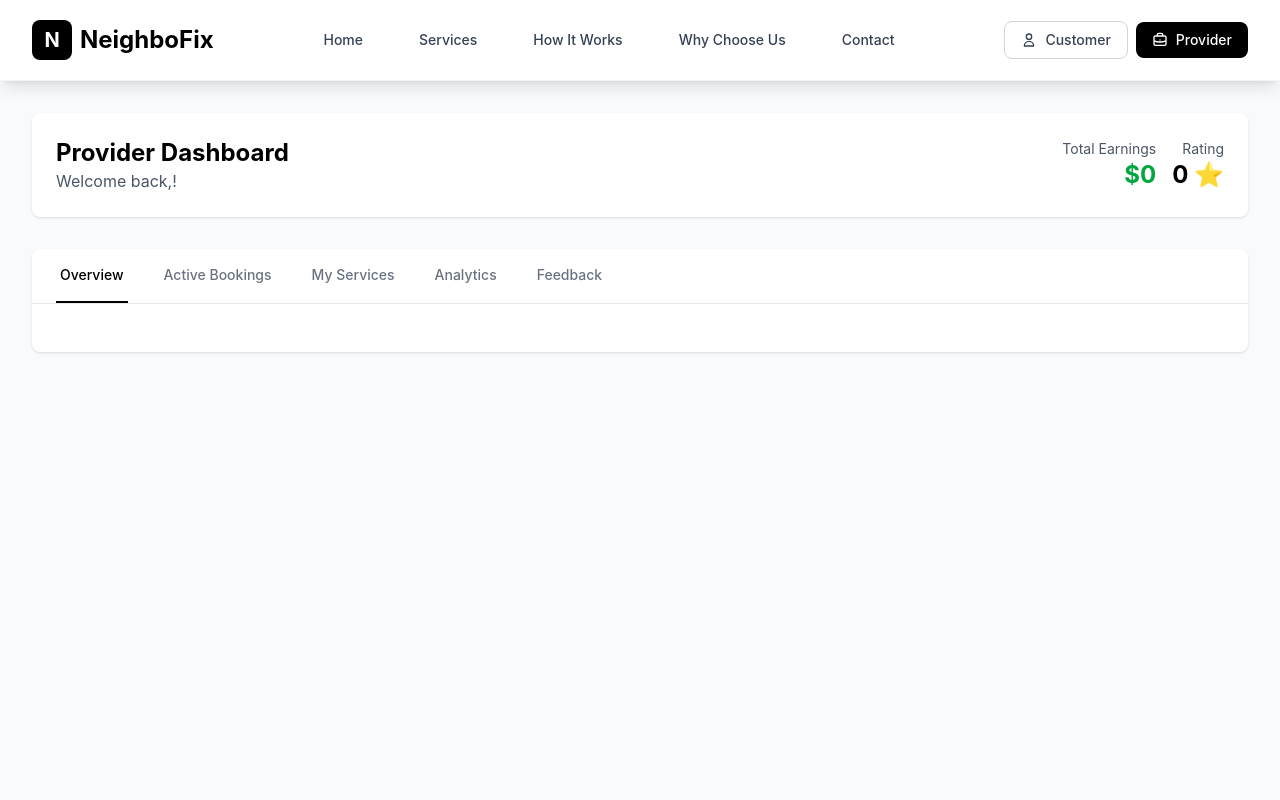
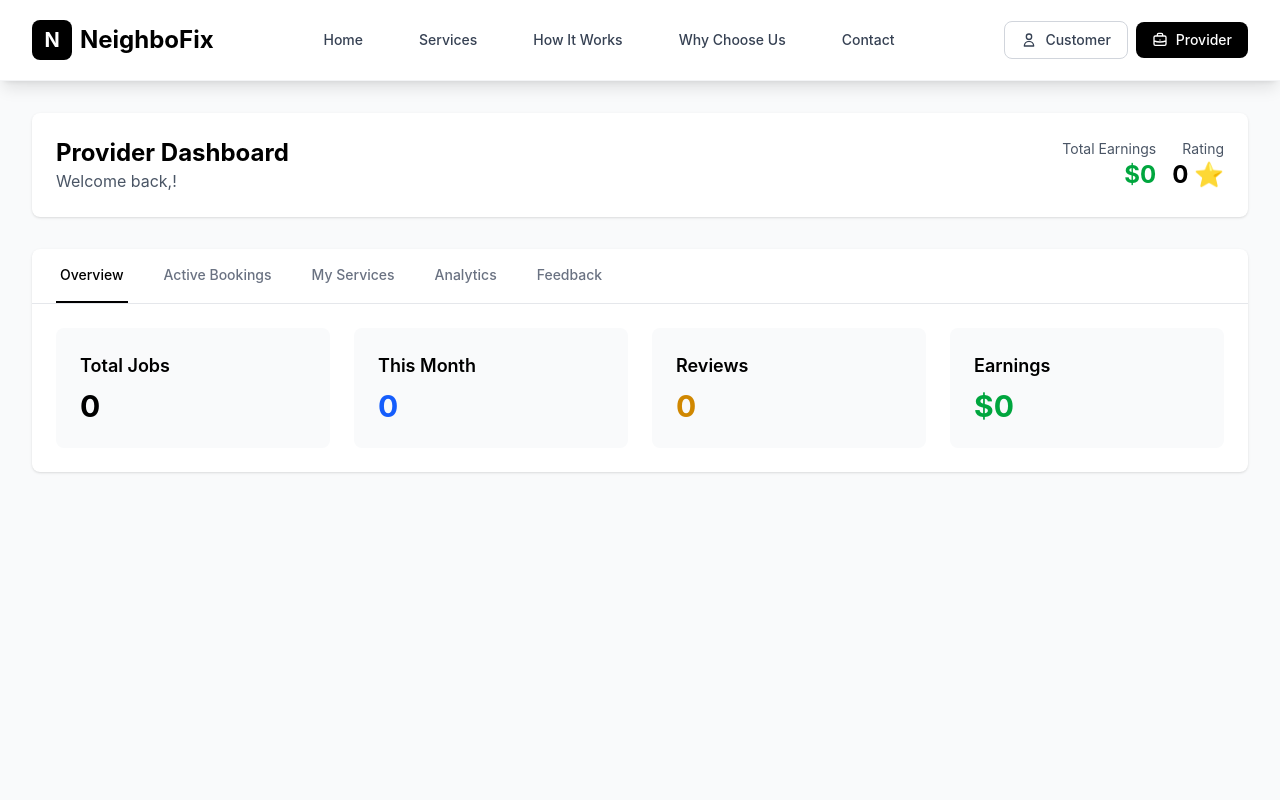
Before and after one commit to ARIngale/NeighboFix, a React (Vite) app in the folder Frontend/: page /provider-dashboard in a window 1280 px wide. Shown: the top 800 px of the page. Built offline with nearby package versions, Linux system fonts and the light colour scheme.

Commit message:
Overview tab created in ProviderDashboard page

```diff
--- a/Frontend/src/pages/ProviderDashboard.jsx
+++ b/Frontend/src/pages/ProviderDashboard.jsx
@@ -12,12 +12,8 @@ const ProviderDashboard = () => {
       basePrice: "",
       category: "",
     })
+    const [analytics, setAnalytics] = useState({})
 
-
-    const handleInputChange = (e) => {
-        const { name, value } = e.target
-        setServiceForm({ ...serviceForm, [name]: value })
-      }
 
       const handleServiceSubmit = (e) => {
         e.preventDefault(); // <-- Add this
@@ -88,7 +84,8 @@ const ProviderDashboard = () => {
               </div>
             </div>
           </div>
-                  {/* Navigation Tabs */}
+
+          {/* Navigation Tabs */}
         <div className="bg-white rounded-lg shadow-sm mb-8">
           <div className="border-b border-gray-200">
             <nav className="flex space-x-8 px-6">
@@ -115,8 +112,33 @@ const ProviderDashboard = () => {
           </div>
 
           <div className="p-6">
-             {/* Services Tab */}
-             {activeTab === "services" && (
+
+            {/* Overview*/}
+            {activeTab === "overview" && (
+              <div className="space-y-6">
+                <div className="grid grid-cols-1 md:grid-cols-4 gap-6">
+                  <div className="bg-gray-50 p-6 rounded-lg">
+                    <h3 className="text-lg font-semibold text-black mb-2">Total Jobs</h3>
+                    <p className="text-3xl font-bold text-black">{analytics.completedJobs || 0}</p>
+                  </div>
+                  <div className="bg-gray-50 p-6 rounded-lg">
+                    <h3 className="text-lg font-semibold text-black mb-2">This Month</h3>
+                    <p className="text-3xl font-bold text-blue-600">{analytics.monthlyBookings || 0}</p>
+                  </div>
+                  <div className="bg-gray-50 p-6 rounded-lg">
+                    <h3 className="text-lg font-semibold text-black mb-2">Reviews</h3>
+                    <p className="text-3xl font-bold text-yellow-600">{analytics.totalReviews || 0}</p>
+                  </div>
+                  <div className="bg-gray-50 p-6 rounded-lg">
+                    <h3 className="text-lg font-semibold text-black mb-2">Earnings</h3>
+                    <p className="text-3xl font-bold text-green-600">${analytics.totalEarnings || 0}</p>
+                  </div>
+                </div>
+              </div>
+            )}
+
+            {/* Services Tab */}
+            {activeTab === "services" && (
               <div className="space-y-6">
                 <div className="flex justify-between items-center">
                   <h3 className="text-lg font-semibold text-black">My Services</h3>
```
